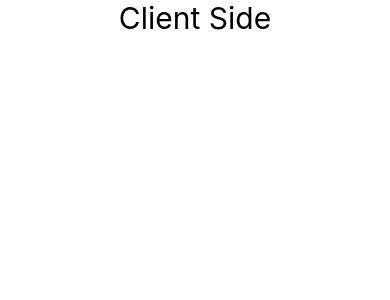
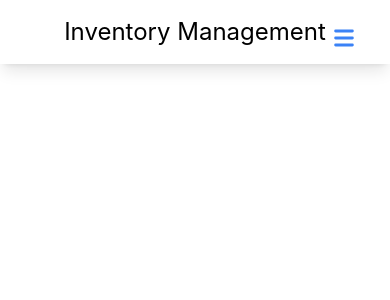
Before and after one commit to chamakkarmakar/warehouse-management-client, a React (Create React App) app: page /login in a window 390 px wide. Shown: the top 300 px of the page. Built offline with nearby package versions, Linux system fonts and the light colour scheme.

Commit message:
make Responsive navbar

```diff
--- a/package.json
+++ b/package.json
@@ -3,6 +3,7 @@
   "version": "0.1.0",
   "private": true,
   "dependencies": {
+    "@heroicons/react": "^1.0.6",
     "@testing-library/jest-dom": "^5.16.4",
     "@testing-library/react": "^13.1.1",
     "@testing-library/user-event": "^13.5.0",
--- a/src/App.js
+++ b/src/App.js
@@ -1,9 +1,10 @@
 import './App.css';
+import Header from './Pages/SharedItems/Header/Header';
 
 function App() {
   return (
     <div className="App">
-      <h1 className='text-3xl'>Client Side</h1>
+      <Header></Header>
     </div>
   );
 }
--- /dev/null
+++ b/src/Pages/SharedItems/Header/Header.js
@@ -0,0 +1,43 @@
+import { MenuIcon, XIcon } from '@heroicons/react/solid';
+import React, { useState } from 'react';
+import { Link } from 'react-router-dom';
+import './Header.css';
+
+const Header = () => {
+    const [open,setOpen]=useState(false);
+ const navItems=[
+     {item:'HOME', link:'/'},
+     {item:'PRODUCTS', link:'/'},
+     {item:'SERVICES', link:'/'},
+     {item:'CONTACT', link:'/'},
+     {item:'LOGIN', link:'/'}
+ ]
+    return (
+       <div className='shadow-lg w-full fixed top-0 left-0'>
+           <div className='md:flex items-center justify-between bg-white py-4 md:px-10 px-7'>
+
+               <div className='font-fold text-2xl cursor-pointer text-grey-500'>
+                   <span>Inventory Management</span>
+               </div>
+               <div onClick={()=>setOpen(!open)} className='text-3xl absolute right-8 top-6 cursor-pointer md:hidden' >
+                   {open ? <XIcon className="h-7 w-7 text-blue-500"></XIcon> : <MenuIcon className="h-7 w-7 text-blue-500"></MenuIcon>}
+
+               </div>
+
+                    <ul className={`md:flex md:items-center md:pb-0 pb-12 absolute md:static md:z-auto z-[-1] left-0 w-full md:w-auto md:pl-0 pl-9 transition-all duration-500 ease-in ${ open ? 'top-20 opacity-100' : 'top-[-200px]' } opacity-100 `}>
+
+                        {
+                            navItems.map(item=>
+                                <li className='md:ml-8 text-md space-x-1 md:my-0 my-7'>
+                                    <Link to={item.link} className='text-gray-500 font-semibold hover:pb-5  hover:text-green-500 hover:border-b-4 border-green-500 transition duration-300 ease-in-out'>{item.item}</Link>
+                                </li>
+                            )
+                        }
+                    </ul>
+
+           </div>
+       </div>
+    );
+};
+
+export default Header;
```
Also changed, not shown: src/Pages/SharedItems/Footer/Footer.js (added), src/Pages/SharedItems/Header/Header.css (added), 1 other file (tests, documents, lock files or other folders).
